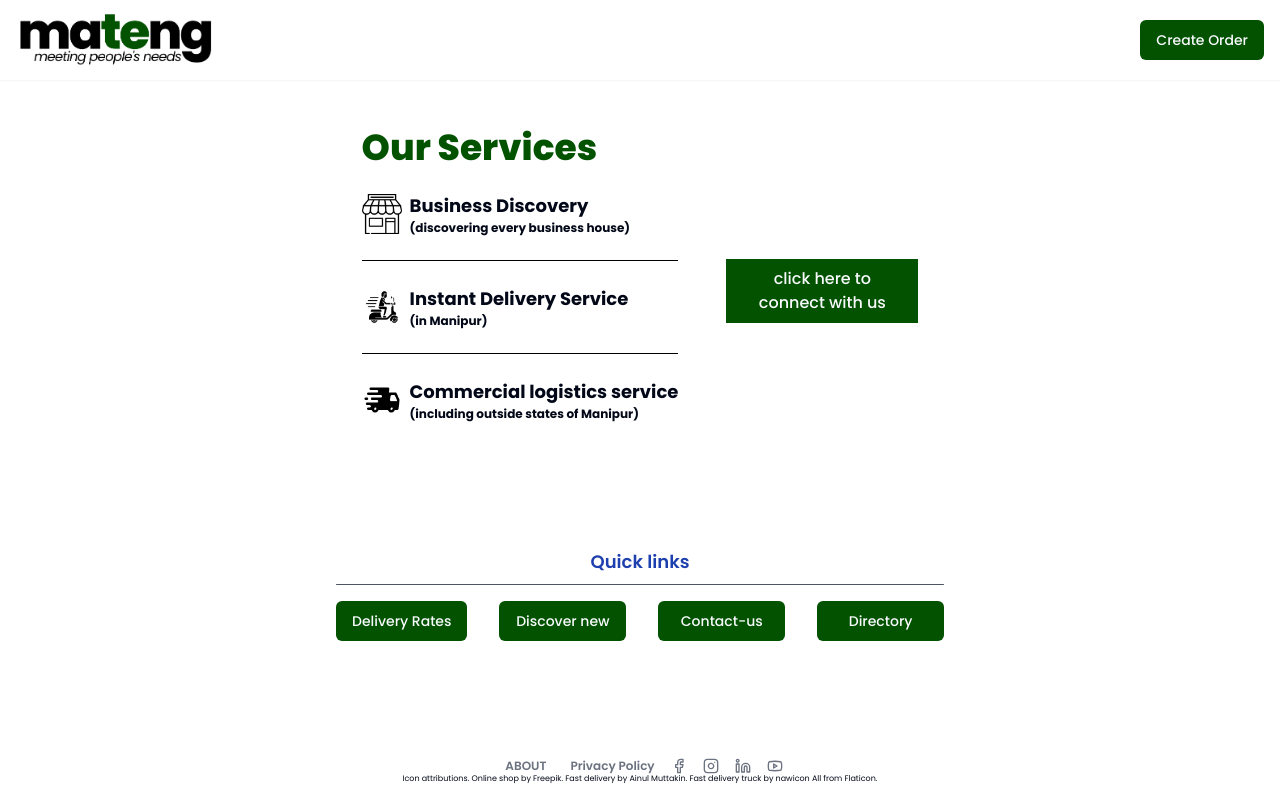
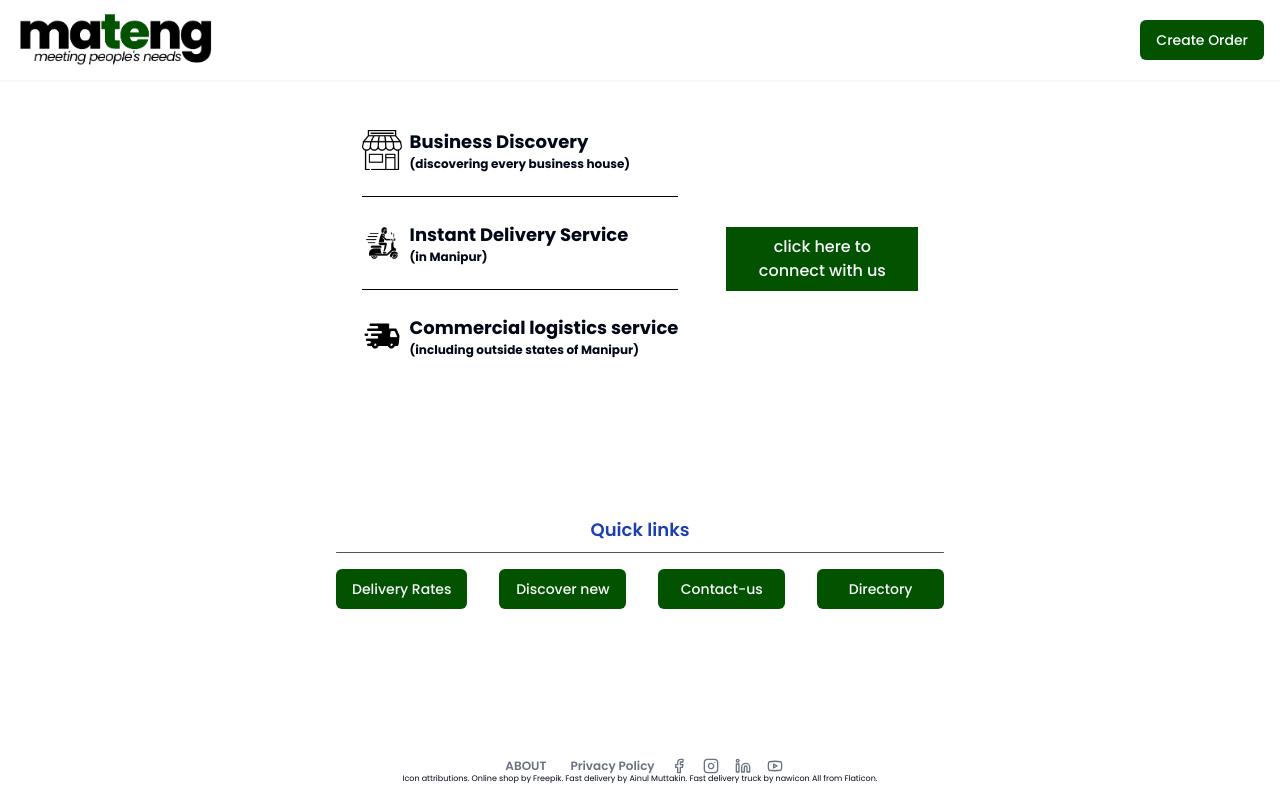
Before and after one commit to bonison01/mateng2, a Next.js app in the folder mateng-marketing-marketing-clone/: page /directory in a window 1280 px wide. Built offline with nearby package versions, Linux system fonts and the light colour scheme.

Commit message:
Update services-main.tsx

```diff
--- a/mateng-marketing-marketing-clone/app/(marketing)/directory/_components/services-main.tsx
+++ b/mateng-marketing-marketing-clone/app/(marketing)/directory/_components/services-main.tsx
@@ -13,9 +13,7 @@ export function ServicesMain() {
       )}
     >
       <div className="flex flex-col items-start font-light text-sm sm:text-base space-y-2">
-        <h1 className="text-[#025200] font-extrabold text-2xl sm:text-4xl pb-4">
-          Our Services
-        </h1>
+
         <div className="space-y-2 sm:space-y-6">
           <div className="flex items-center">
             <img
```
